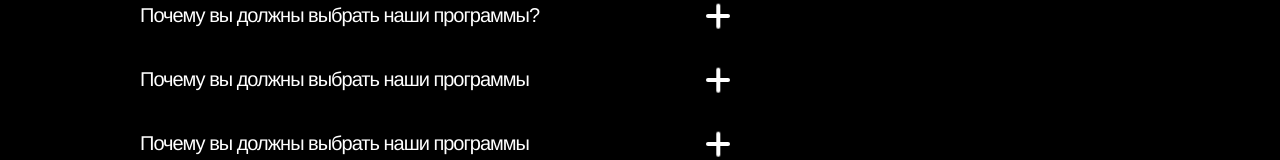
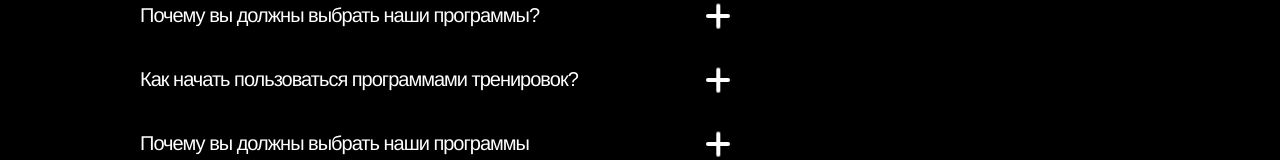
Before and after one commit to alternatio/fitness, a Next.js app: page / in a window 1280 px wide. Shown: the part 718-878 px from the top of the page. Built offline with nearby package versions, Linux system fonts and the light colour scheme.

Commit message:
Update Table.tsx

```diff
--- a/src/components/Table/Table.tsx
+++ b/src/components/Table/Table.tsx
@@ -15,8 +15,8 @@ const Table: NextPage<TableProps> = props => {
         <AccordionItem title={'Почему вы должны выбрать наши программы?'}>
           Наши программы создаются мастерами спорта по всем видам спорта.
         </AccordionItem>
-        <AccordionItem title={'Почему вы должны выбрать наши программы'}>
-          Наши программы создаются мастерами спорта по всем видам спорта.
+        <AccordionItem title={'Как начать пользоваться программами тренировок?'}>
+          Заходите в раздел программ тренировок и выбирайте свой стаж и
         </AccordionItem>
         <AccordionItem title={'Почему вы должны выбрать наши программы'}>
           Наши программы создаются мастерами спорта по всем видам спорта.
```
